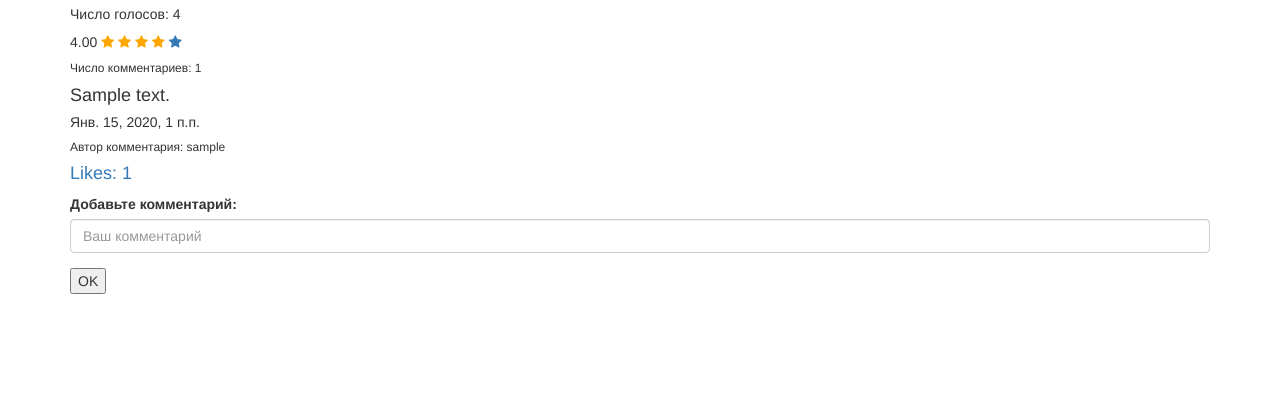
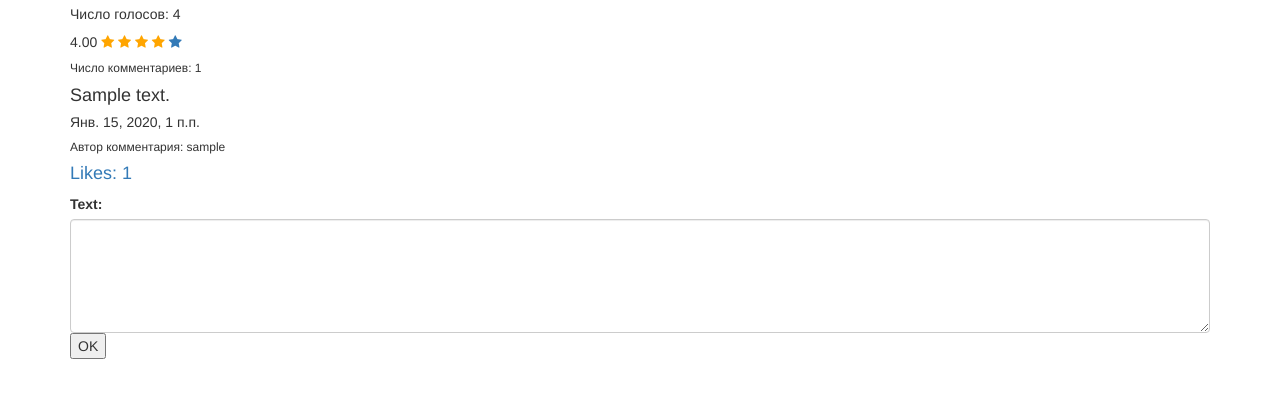
Before and after one commit to Hryts-hub/the_best-project-ever, a Django app: a page that uses manager/templates/book_detail.html in a window 1280 px wide. Shown: the part 215-613 px from the top of the page. Run offline with Django 3.2, Linux system fonts and the light colour scheme; a user stored in the database is signed in; tables that the repository leaves empty hold one stand-in row (values such as "Sample post"); some libraries are stand-ins or nearby versions.

Commit message:
add comment (+form), but work only with class AddComment without changes

```diff
--- a/manager/forms.py
+++ b/manager/forms.py
@@ -1,5 +1,5 @@
 from django.forms import ModelForm, TextInput, Textarea, CharField, PasswordInput
-from manager.models import Book
+from manager.models import Book, Comment
 from django.contrib.auth.forms import AuthenticationForm, UsernameField
 
 
@@ -25,3 +25,18 @@ class BookForm(ModelForm):
             "title": "",
             "text": "",
         }
+
+
+class CommentForm(ModelForm):
+    class Meta:
+        model = Comment
+        fields = [
+            'text'
+        ]
+        widgets = {
+            "text": Textarea(attrs={"class": "form-control", "rows": 5, "cols": 50}),
+            # "text": TextInput(attrs={"class": "form-control"}),
+        }
+        help_texts = {
+            "text": "",
+        }
--- a/manager/templates/book_detail.html
+++ b/manager/templates/book_detail.html
@@ -37,10 +37,7 @@
 {% if user.is_authenticated %}
 <form action="{% url 'add-comment-location' slug=book.slug location=1 %}" method="post">
     {% csrf_token %}
-    <div class="form-group">
-        <label for="text">Добавьте комментарий:</label>
-        <input class="form-control" type="text" id="text" name='text' placeholder="Ваш комментарий"></input>
-    </div>
+    {{ form }}
     <input type="submit" value="OK">
 </form>
 {% endif %}
--- a/manager/views.py
+++ b/manager/views.py
@@ -4,7 +4,7 @@ from django.http import HttpResponse
 from django.shortcuts import render, redirect
 from django.views import View
 from django.contrib.auth.forms import AuthenticationForm
-from manager.forms import BookForm, CustomAuthenticationForm
+from manager.forms import BookForm, CustomAuthenticationForm, CommentForm
 from manager.models import Book, LikeCommentUser, Comment
 from manager.models import LikeBookUser as RateBookUser
 
@@ -67,7 +67,11 @@ class BookDetail(View):
         comments = Prefetch("comments", comment_query)
         book = Book.objects.prefetch_related("authors", comments).annotate(
              count_comment=Count("comments")).get(slug=slug)
-        return render(request, "book_detail.html", {"book": book, "range": range(1, 6)})
+        return render(request, "book_detail.html", {
+            "book": book,
+            "range": range(1, 6),
+            "form": CommentForm()
+        })
 
 
 class AddBook(View):
```
